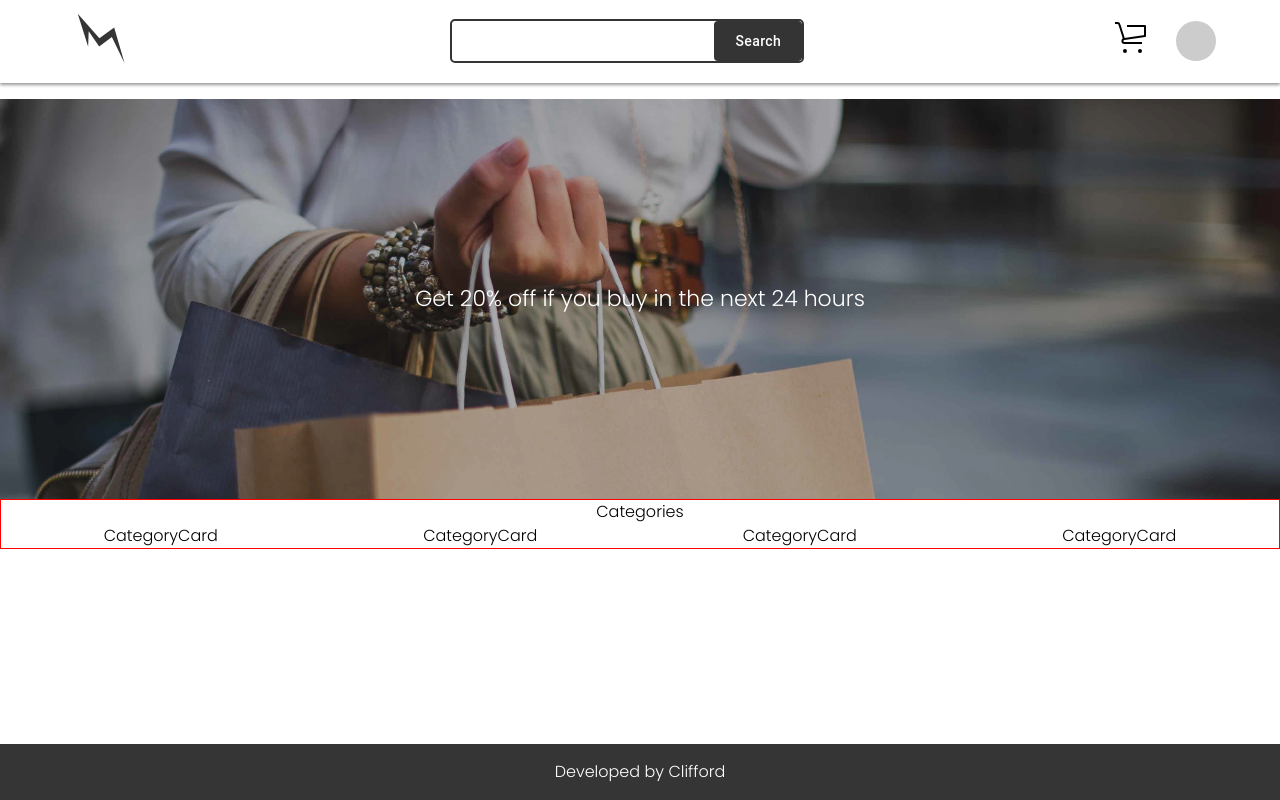
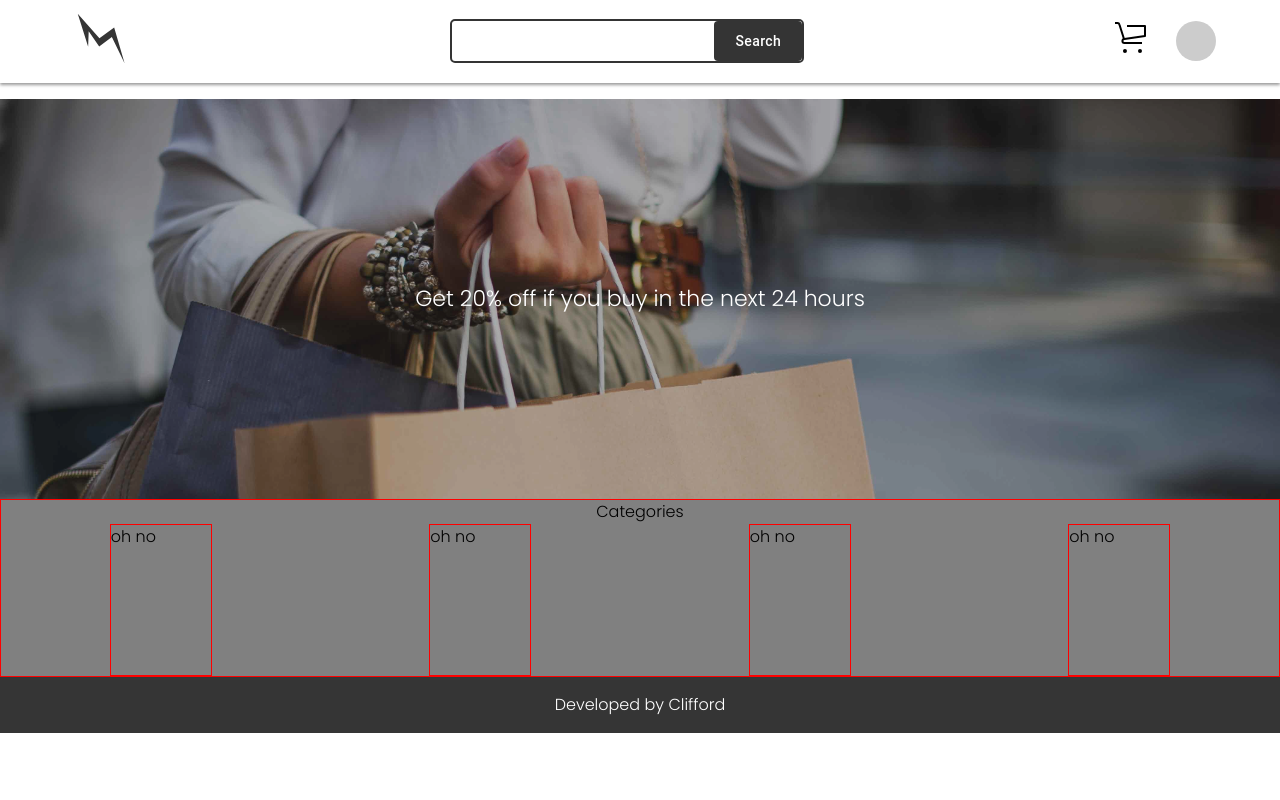
Before and after one commit to cliff-codes/fullStackEcommerce, a React (Vite) app in the folder client/: page / in a window 1280 px wide. Built offline with nearby package versions, Linux system fonts and the light colour scheme.

Commit message:
the layout of the whole page bug is fixed

```diff
--- a/client/src/App.css
+++ b/client/src/App.css
@@ -5,12 +5,15 @@
 }
 
 .App{
+  margin: 0;
+  padding: 0;
   min-height: 100vh;
   height: 100%;
   max-width: 100vw;
   width: 100%;
   margin: 0;
   padding: 0;
-  display: flex;
-  flex-direction: column;
+  display: block;
+  /* flex-direction: column; */
+  /* border: "2px solid green" */
 }
--- a/client/src/components/CategoriesSection.jsx
+++ b/client/src/components/CategoriesSection.jsx
@@ -54,18 +54,19 @@ import CategoryCard from './CategoryCard'
 
 const CategoriesSection = () => {
     const sectionStyle = {
+        width: "100%",
         border: "1px solid red",
         display: "flex",
         flexDirection: "column",
         alignItems: "center",
+        background: "grey",
         boxSizing: "border-box",
-        position: "relative"
     }
 
     const cardStyle = {
         width: "100%",
         display: "flex",
-        justifyContent :"space-around"
+        justifyContent: "space-around"
     }
   return (
     <div style={sectionStyle}>
--- a/client/src/components/CategoryCard.jsx
+++ b/client/src/components/CategoryCard.jsx
@@ -2,7 +2,16 @@ import React from 'react'
 
 const CategoryCard = () => {
   return (
-    <div>CategoryCard</div>
+
+    <div>
+        <div style = {{
+            width: "100px",
+            height: "150px",
+            border: "1px solid red"
+        }}>
+            oh no
+        </div>
+    </div>
   )
 }
 
--- a/client/src/index.css
+++ b/client/src/index.css
@@ -13,6 +13,6 @@
   margin: 0;
   padding: 0;
   width: 100%;
-  min-width: 100vw;
+  max-width: 100vw;
   min-height: 100vh;
 }
--- a/client/src/pages/Home.jsx
+++ b/client/src/pages/Home.jsx
@@ -8,7 +8,11 @@ const Home = () => {
 
   const homeRootStyle = {
     marginTop: "16px",
-    flex: "1"
+    flex: "1",
+    width: "100%",
+    maxWidth: "100vw",
+    boxSizing: "border-box",
+    position: "relative"
   }
 
   return (
@@ -18,9 +22,9 @@ const Home = () => {
           border: "1px solid red"
       }}>
       </Container> */}
-      <div>
         <CategoriesSection/>
-      </div>
+      {/* <div>
+      </div> */}
     </div>
   )
 }
```
